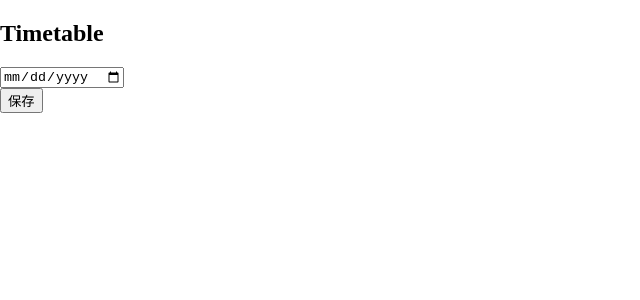
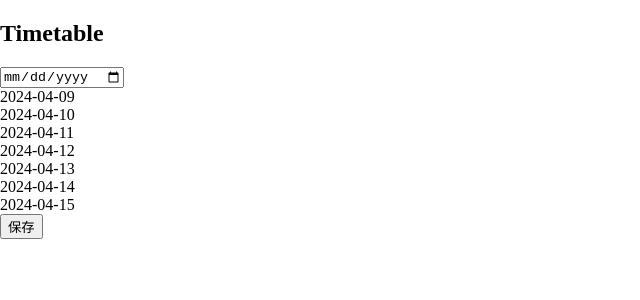
Before and after one commit to ryo4004/school-timetable, a React (Vite) app: page / in a window 1280 px wide. Shown: the top 300 px of the page, without its empty margins (0-640 px from the left). Built offline with nearby package versions, Linux system fonts and the light colour scheme.

Commit message:
日付未指定の場合は今日にする

```diff
--- a/src/features/Timetable/Timetable.tsx
+++ b/src/features/Timetable/Timetable.tsx
@@ -22,7 +22,9 @@ export const Timetable = () => {
 }
 
 const Table = ({ startDate }: { startDate: string }) => {
-  const startDateTime = DateTime.fromFormat(startDate, 'yyyy-MM-dd')
+  const startDateTime = startDate
+    ? DateTime.fromFormat(startDate, 'yyyy-MM-dd')
+    : DateTime.fromJSDate(new Date()).startOf('day')
   const weekDaysList = [...Array(7)].map((_, add) => {
     return startDateTime.plus({ day: add })
   })
```
